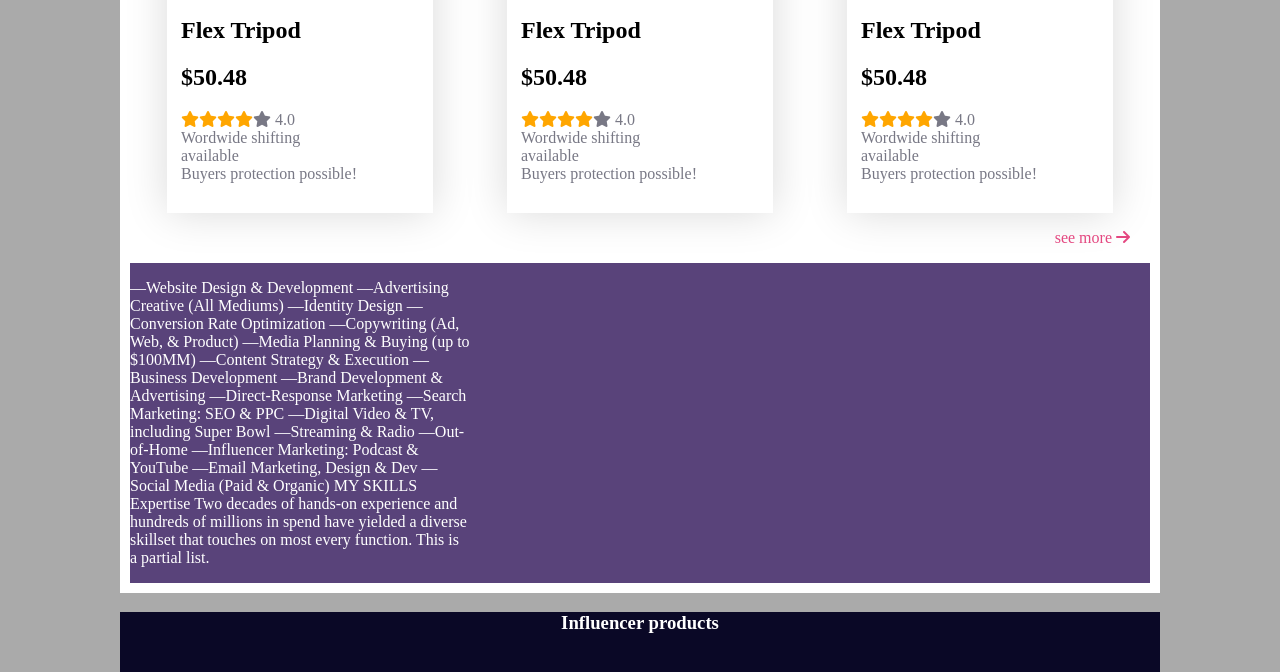
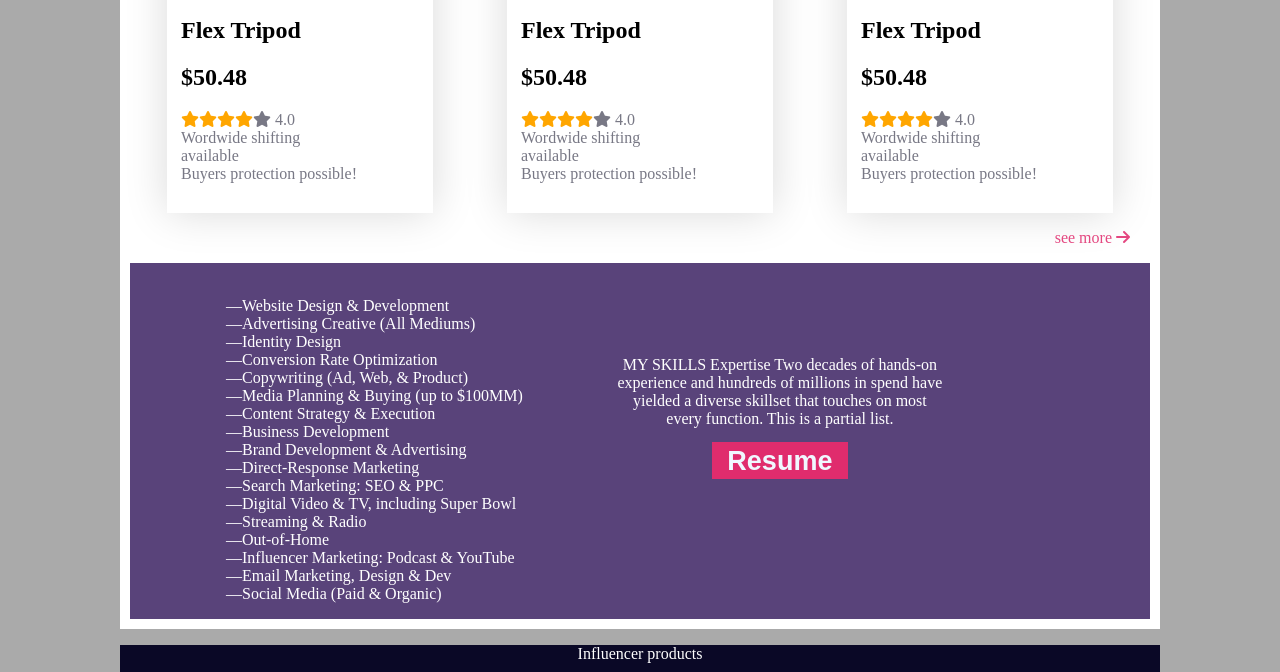
Before and after one commit to apon13/INFLUENCER-GEARS, a plain HTML site: page index.html in a window 1280 px wide. Shown: the part 1912-2584 px from the top of the page. Drawn offline with Linux system fonts and the light colour scheme.

Commit message:
layout235468645

```diff
--- a/index.html
+++ b/index.html
@@ -32,7 +32,7 @@
                     Influencer</h1>
                 <p>Lorem ipsum dolor sit amet, consectetur adipiscing elit. Sem vestibulum sed scelerisque eros. Lectus
                     faucibus.</p>
-                <button class="button">Pree book <i class="fa-solid fa-arrow-right"></i></button>
+                <button class="button">Pree Book <i class="fa-solid fa-arrow-right"></i></button>
             </div>
             <div class="camera"><img src="images/main-camera.png" alt=""></div>
         </section>
@@ -213,8 +213,9 @@
         <p class="see-more">see more <i class="fa-solid fa-arrow-right"></i></p>
         <section class="custom">
             <div class="my-custom">
-                <table>
-                    <p>—Website Design & Development
+                <div>
+                    <p class="white">
+                        —Website Design & Development
                         —Advertising Creative (All Mediums)
                         —Identity Design
                         —Conversion Rate Optimization
@@ -230,24 +231,28 @@
                         —Out-of-Home
                         —Influencer Marketing: Podcast & YouTube
                         —Email Marketing, Design & Dev
-                        —Social Media (Paid & Organic)
-                        MY SKILLS
-                        Expertise
-                        Two decades of hands-on experience and hundreds of millions in spend have yielded a diverse
-                        skillset
-                        that touches on most every function. This is a partial list.</p>
-                </table>
+                        —Social Media (Paid & Organic)</p>
+                </div>
+
+                <div class="skills">MY SKILLS
+                    Expertise
+                    Two decades of hands-on experience and hundreds of millions in spend have yielded a diverse
+                    skillset
+                    that touches on most every function. This is a partial list.
+                    <button class="futton">Resume</button>
+                </div>
+
 
             </div>
         </section>
 
     </main>
     <footer class="foot">
-        <h3> Influencer products </h3><br>
+        <p class="big">Influencer products</p>
         Copyright © 2020 influencer products <br>
         All rights reserved <br>
-        <i class="fa-brands fa-square-youtube"></i><i class="fa-brands fa-square-twitter"></i>
-        <i class="fa-brands fa-square-facebook"></i><i class="fa-brands fa-firefox-browser"></i>
+        <i class="fa-brands fa-square-youtube"></i> <i class="fa-brands fa-square-twitter"></i>
+        <i class="fa-brands fa-square-facebook"> </i> <i class="fa-brands fa-firefox-browser"></i>
 
 
     </footer>
--- a/style.css
+++ b/style.css
@@ -127,10 +127,36 @@ div img {
 
 }
 
-.my-custom {}
+.my-custom {
+    display: flex;
+}
 
 .foot {
     background-color: #0A0826;
     color: #FFFFFF;
     text-align: center;
 }
+
+.white {
+    white-space: pre;
+}
+
+.futton {
+    background-color: #E02C6D;
+    padding: 4px;
+    width: 136px;
+    height: 37px;
+    color: aliceblue;
+    border: #E02C6D;
+    font-weight: bold;
+    font-size: 27px;
+    margin-top: 14px;
+}
+
+.skills {
+    width: 328px;
+    margin: 29px;
+
+    text-align: center;
+    padding: 64px;
+}
```
